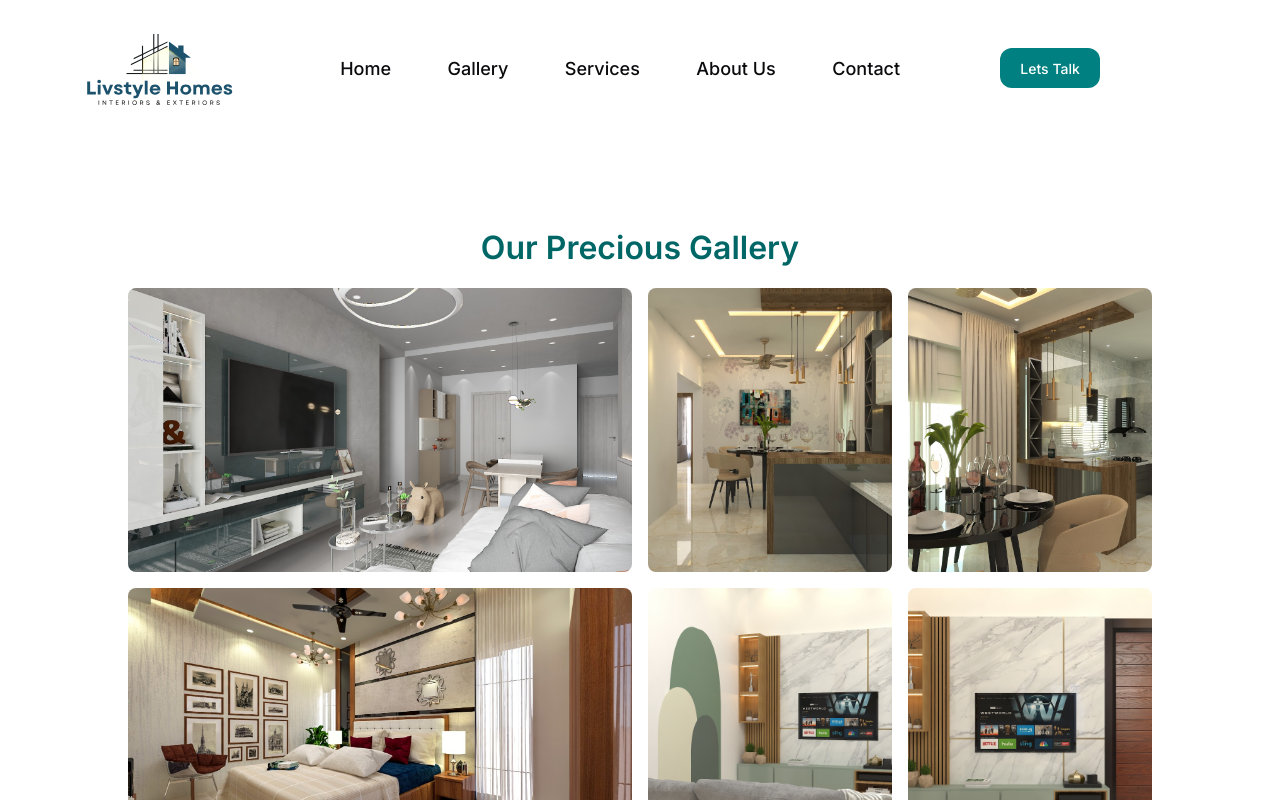
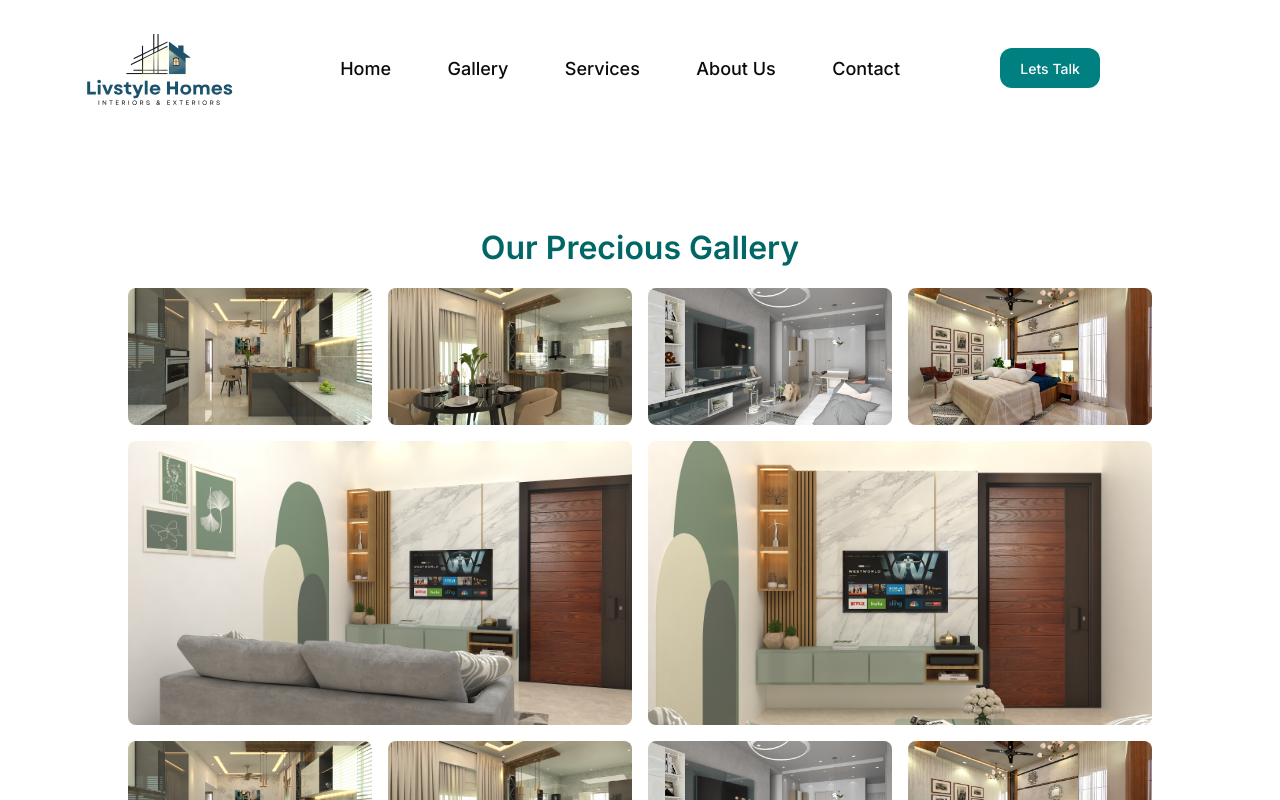
Before and after one commit to boopathyganesh/NDesignz-Home, a Next.js app: page /gallery in a window 1280 px wide. Shown: the top 800 px of the page. Built offline with nearby package versions, Linux system fonts and the light colour scheme; no server answers.

Commit message:
Gallery update

```diff
--- a/app/gallery/page.tsx
+++ b/app/gallery/page.tsx
@@ -1,22 +1,22 @@
-"use client";
+"use client"
 import Image from "next/image";
 
-const imageLinks = [
+export default function Gallery() {
+  const images = [
+    "/images/assets/asset2.jpg",
     "/images/assets/asset1.jpg",
-  "/images/assets/asset2.jpg",
     "/images/assets/asset3.jpg",
     "/images/assets/asset4.jpg",
     "/images/assets/asset5.jpg",
     "/images/assets/asset6.jpg",
+    "/images/assets/asset2.jpg",
     "/images/assets/asset1.jpg",
-  "/images/assets/asset2.jpg",
     "/images/assets/asset3.jpg",
     "/images/assets/asset4.jpg",
     "/images/assets/asset5.jpg",
     "/images/assets/asset6.jpg",
   ];
 
-export default function Gallery() {
   return (
     <main className="overflow-hidden text-gray-700">
       <div className="flex flex-col items-center justify-center gap-4 px-5 py-2 mx-auto lg:pt-24 lg:px-32 mt-32">
@@ -24,14 +24,17 @@ export default function Gallery() {
           <h1 className="text-3xl text-teal-700 font-semibold">Our Precious Gallery</h1>
         </div>
         <div className="flex flex-wrap -m-1 md:-m-2">
-          {imageLinks.map((src, index) => (
+          {[0, 1].map((columnIndex) => (
+            <div key={columnIndex} className="flex flex-wrap w-full md:w-1/2">
+              {images
+                .filter((_, index) => index % 2 === columnIndex)
+                .map((src, index) => (
                   <div
                     key={index}
-              className={`p-1 md:p-2 ${index % 3 === 0 ? "w-1/2" : "w-1/4"
-                }`}
+                    className={`${index % 3 === 2 ? "w-full" : "w-1/2"} p-1 md:p-2`}
                   >
                     <Image
-                alt={`gallery-${index}`}
+                      alt="gallery"
                       className="block hover:scale-105 smooth object-cover object-center w-full h-full rounded-lg"
                       src={src}
                       height={500}
@@ -40,6 +43,8 @@ export default function Gallery() {
                   </div>
                 ))}
             </div>
+          ))}
+        </div>
       </div>
     </main>
   );
```
Lines whose indentation alone changed are shown as unchanged.
